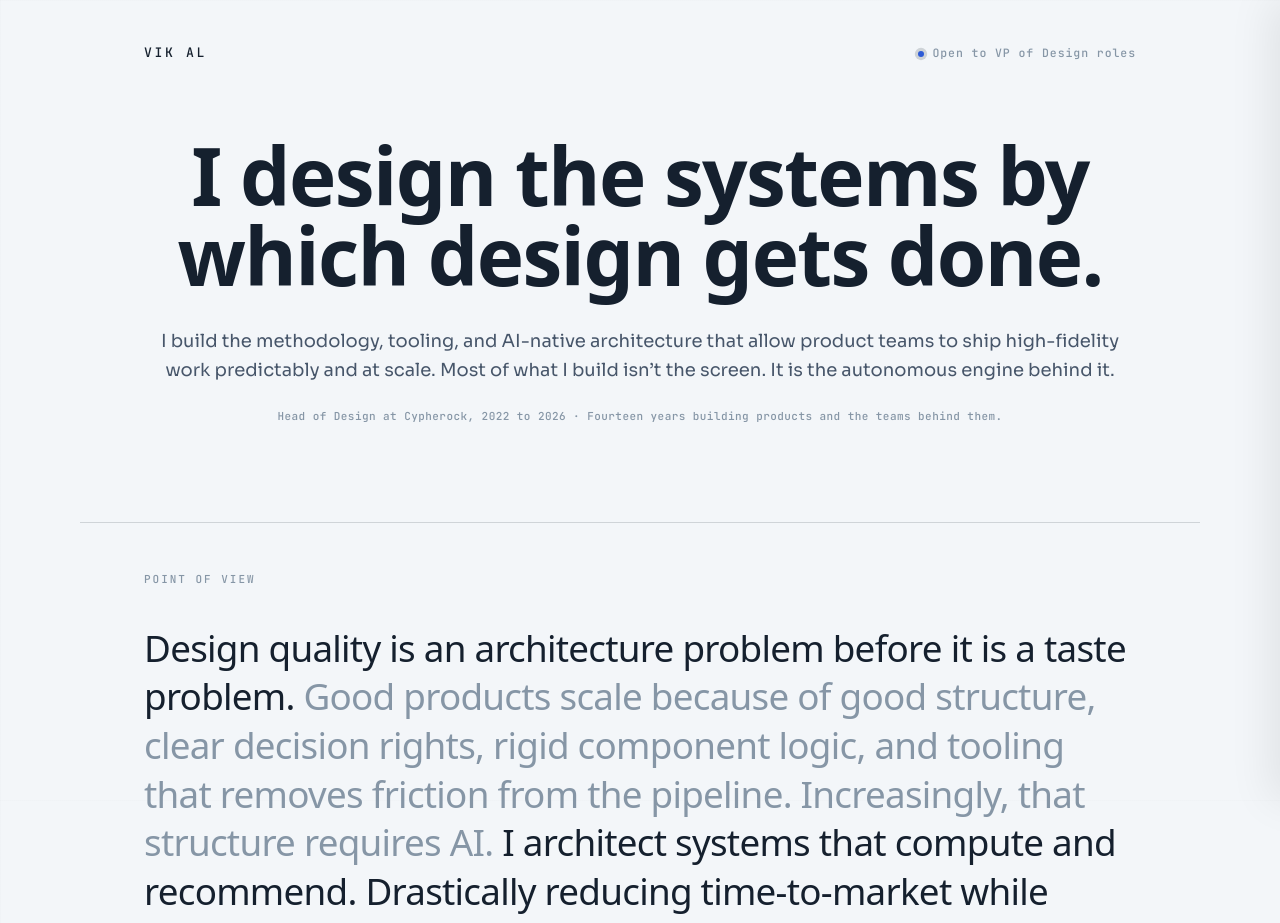
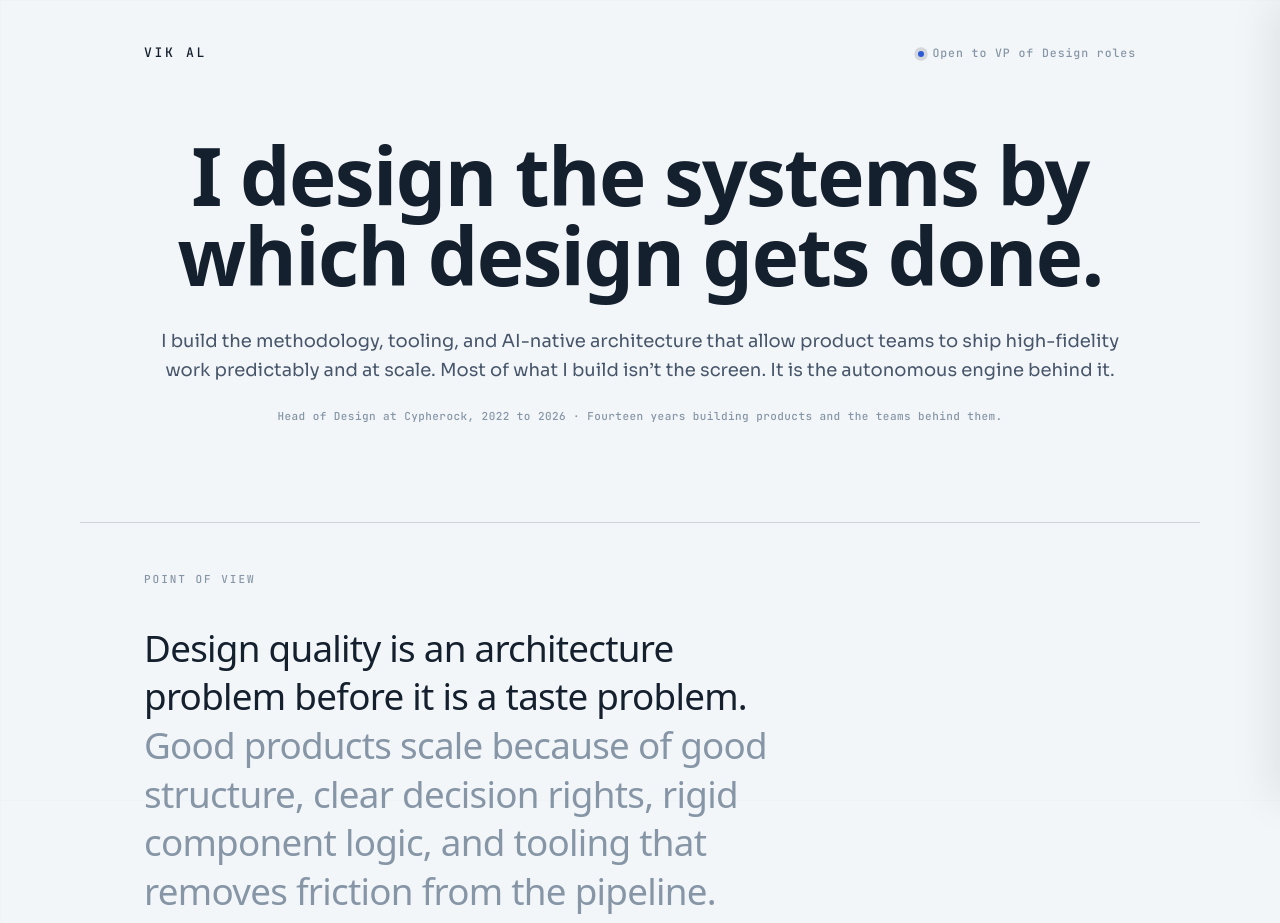
Before and after one commit to Prashant-Vikal/vik.al, a React (Vite) app: page / in a window 1280 px wide. Shown: the top 923 px of the page. Built offline with nearby package versions, Linux system fonts and the light colour scheme; a web font is replaced by a local one.

Commit message:
Enable max-width for paragraph in .pov class

```diff
--- a/src/index.css
+++ b/src/index.css
@@ -69,7 +69,7 @@ a { color: inherit; }
 
 .pov { padding-top: clamp(2rem, 6vh, 4rem); padding-bottom: clamp(3.5rem, 10vh, 6rem); border-top: 1px solid var(--line); }
 .pov .eyebrow { display: block; margin-bottom: clamp(1.4rem, 3vw, 2.2rem); }
-.pov p { font-family: var(--display); font-weight: 500; font-size: clamp(1.4rem, 3.2vw, calc(var(--heading-size) * 0.46)); line-height: 1.32; letter-spacing: var(--dtrack); {/*max-width: 30ch;*/} }
+.pov p { font-family: var(--display); font-weight: 500; font-size: clamp(1.4rem, 3.2vw, calc(var(--heading-size) * 0.46)); line-height: 1.32; letter-spacing: var(--dtrack); max-width: 30ch; }
 .pov p .q { color: var(--ink-3); }
 
 .work-head { display: flex; justify-content: space-between; align-items: baseline; padding-bottom: clamp(0.8rem, 2vw, 1.4rem); border-bottom: 1px solid var(--line-strong); }
```
